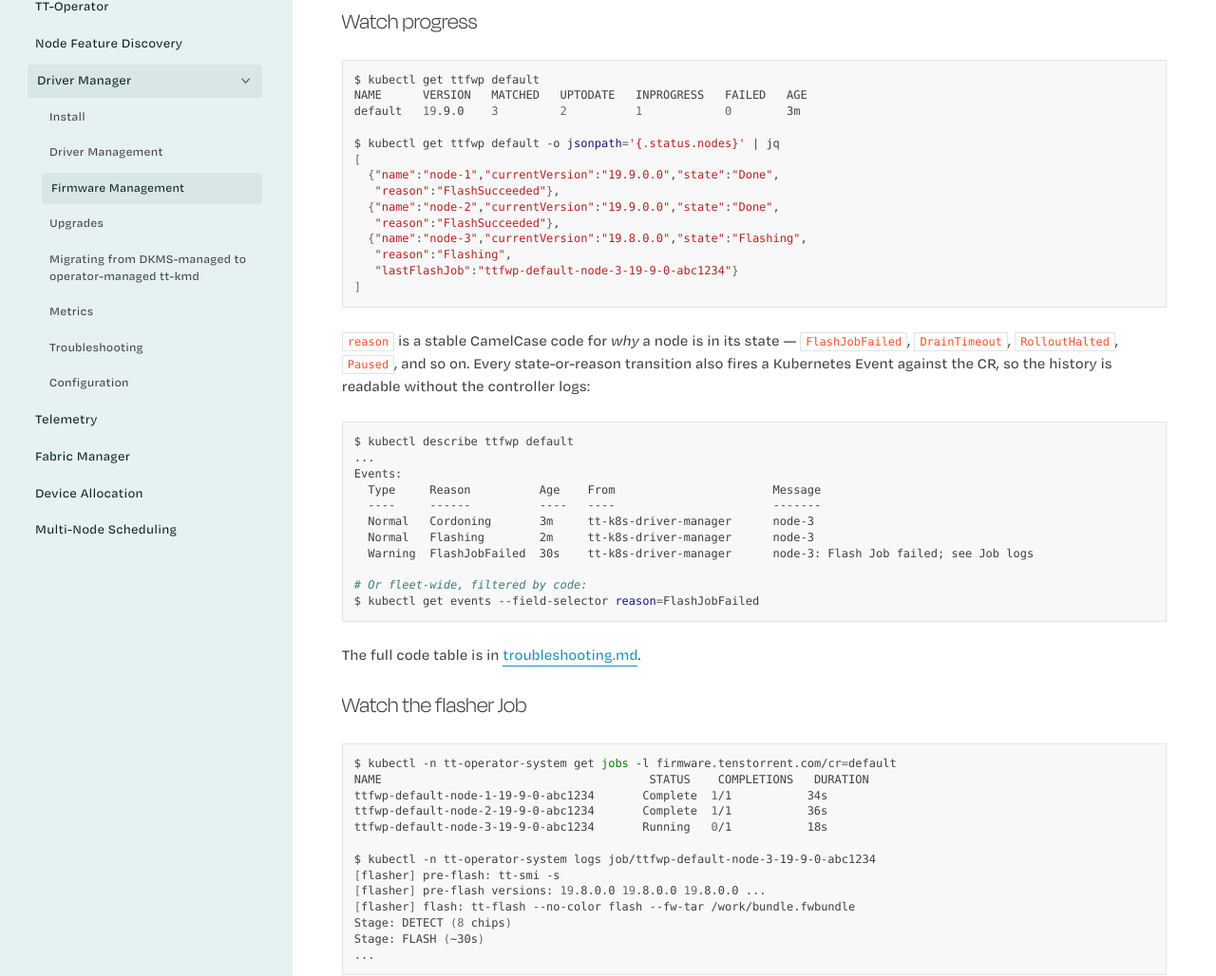
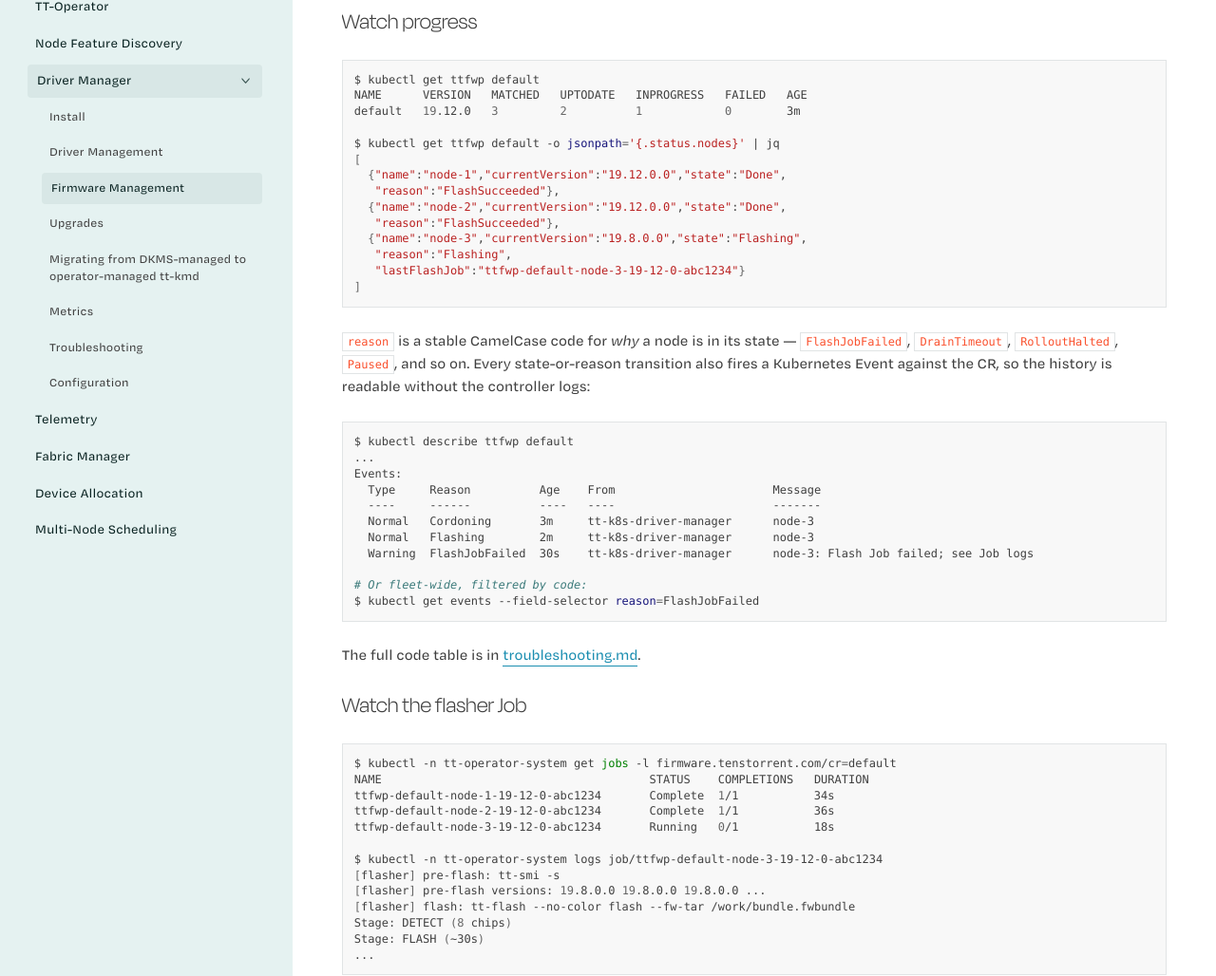
Before and after one commit to tenstorrent/tt-k8s-driver-manager, a Sphinx documentation site: the page built from docs/firmware.md, in a window 1280 px wide and 1400 px high, scrolled down 3769 px. Shown: the part 150-1178 px from the top of the window at 95% size. Built offline with Sphinx 7.4.7 and the Read the Docs theme 3.1.0, drawn with Linux system fonts in a browser that asks for light colours; some web fonts are replaced; some of the changed text lies outside the part shown.

Commit message:
flasher, docs: bump tt-flash to 3.8.0 and the example firmware to 19.12.0
The exabox inventories declare firmware 19.12.0 (readback 19.12.0.0)
and tt-flash 3.8.0 as the fleet default; the flasher image was still
pinning tt-flash 3.6.5 and the examples showed 19.8.0/19.9.0. Examples
that depict the pre-flash version keep 19.8.0.0 so the before/after
reads sensibly; the downgrade example moves to 19.12.0 -> 19.11.0.

````diff
--- a/docs/firmware.md
+++ b/docs/firmware.md
@@ -12,7 +12,7 @@
 metadata:
   name: default
 spec:
-  version: "19.8.0"
+  version: "19.12.0"
   nodeAffinity: {}
 ```
 
@@ -63,7 +63,7 @@
 kind: TenstorrentFirmwarePolicy
 metadata: { name: fleet }
 spec:
-  version: "19.8.0"
+  version: "19.12.0"
   nodeAffinity: {}
   upgradePolicy:
     maxParallel: 1     # one node at a time — bad fw shouldn't lose the cluster
@@ -76,7 +76,7 @@
 
 ```yaml
 spec:
-  version: "19.8.0"
+  version: "19.12.0"
   flasher:
     forceWrite: true
 ```
@@ -88,9 +88,9 @@
 
 ```yaml
 spec:
-  version: "19.7.0"
+  version: "19.11.0"
   flasher:
-    forceWrite: true     # 19.8.0 → 19.7.0 needs --force
+    forceWrite: true     # 19.12.0 → 19.11.0 needs --force
   upgradePolicy:
     maxParallel: 1       # downgrade is the riskiest direction; serial
 ```
@@ -99,9 +99,9 @@
 
 ```yaml
 spec:
-  version: "19.8.0"
-  bundleURL: "https://internal.example.com/fw/fw_pack-19.8.0.fwbundle"
-  readbackVersion: "19.8.0.0"   # explicit; helps when bundle metadata is odd
+  version: "19.12.0"
+  bundleURL: "https://internal.example.com/fw/fw_pack-19.12.0.fwbundle"
+  readbackVersion: "19.12.0.0"   # explicit; helps when bundle metadata is odd
 ```
 
 ## Drain semantics
@@ -147,7 +147,7 @@
 through with whatever parallelism + drain config is set:
 
 ```bash
-kubectl patch ttfwp default --type merge -p '{"spec":{"version":"19.9.0"}}'
+kubectl patch ttfwp default --type merge -p '{"spec":{"version":"19.12.0"}}'
 ```
 
 The controller is **idempotent at the Job level**: a Job for
@@ -160,17 +160,17 @@
 ```bash
 $ kubectl get ttfwp default
 NAME      VERSION   MATCHED   UPTODATE   INPROGRESS   FAILED   AGE
-default   19.9.0    3         2          1            0        3m
+default   19.12.0   3         2          1            0        3m
 
 $ kubectl get ttfwp default -o jsonpath='{.status.nodes}' | jq
 [
-  {"name":"node-1","currentVersion":"19.9.0.0","state":"Done",
+  {"name":"node-1","currentVersion":"19.12.0.0","state":"Done",
    "reason":"FlashSucceeded"},
-  {"name":"node-2","currentVersion":"19.9.0.0","state":"Done",
+  {"name":"node-2","currentVersion":"19.12.0.0","state":"Done",
    "reason":"FlashSucceeded"},
   {"name":"node-3","currentVersion":"19.8.0.0","state":"Flashing",
    "reason":"Flashing",
-   "lastFlashJob":"ttfwp-default-node-3-19-9-0-abc1234"}
+   "lastFlashJob":"ttfwp-default-node-3-19-12-0-abc1234"}
 ]
 ```
 
@@ -201,11 +201,11 @@
 ```bash
 $ kubectl -n tt-operator-system get jobs -l firmware.tenstorrent.com/cr=default
 NAME                                       STATUS    COMPLETIONS   DURATION
-ttfwp-default-node-1-19-9-0-abc1234       Complete  1/1           34s
-ttfwp-default-node-2-19-9-0-abc1234       Complete  1/1           36s
-ttfwp-default-node-3-19-9-0-abc1234       Running   0/1           18s
+ttfwp-default-node-1-19-12-0-abc1234       Complete  1/1           34s
+ttfwp-default-node-2-19-12-0-abc1234       Complete  1/1           36s
+ttfwp-default-node-3-19-12-0-abc1234       Running   0/1           18s
 
-$ kubectl -n tt-operator-system logs job/ttfwp-default-node-3-19-9-0-abc1234
+$ kubectl -n tt-operator-system logs job/ttfwp-default-node-3-19-12-0-abc1234
 [flasher] pre-flash: tt-smi -s
 [flasher] pre-flash versions: 19.8.0.0 19.8.0.0 19.8.0.0 ...
 [flasher] flash: tt-flash --no-color flash --fw-tar /work/bundle.fwbundle
````
Also changed, not shown: README.md (+5 -5 lines), docs/upgrades.md (+1 -1 lines), 7 other files.
